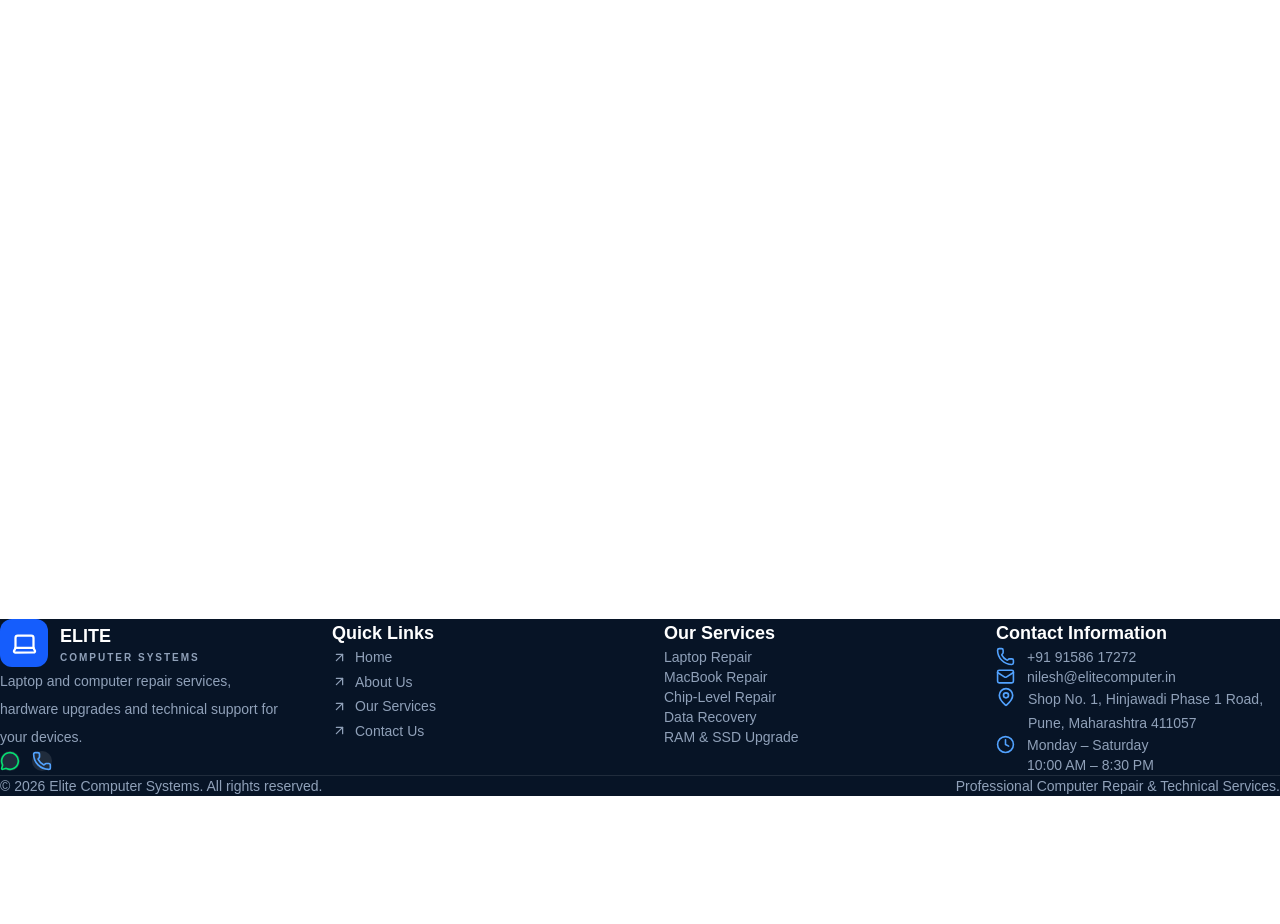
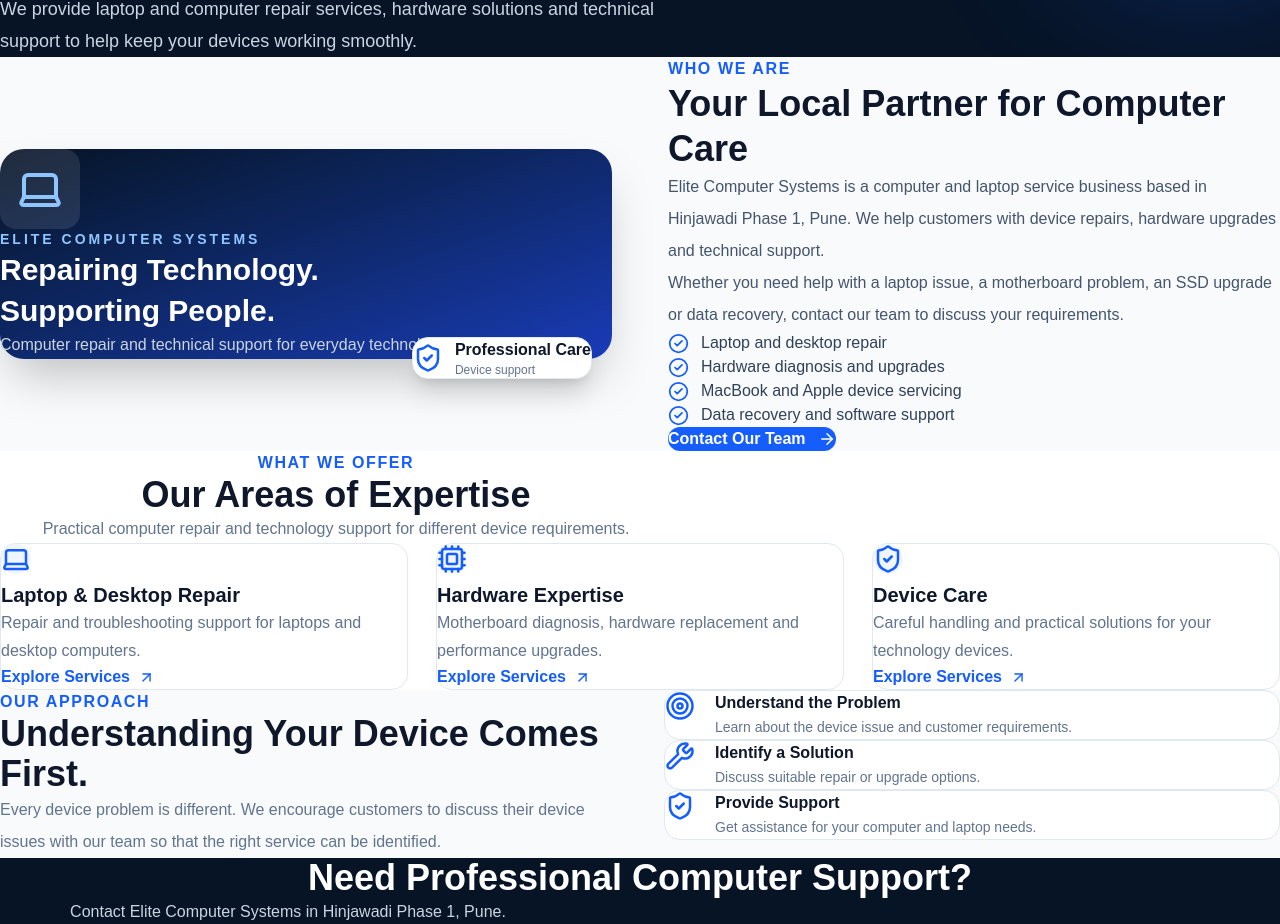
Before and after one commit to Vishallokhande8788/SMBT, a React app in the folder elite-computer-systems/frontend/: page /about in a window 1280 px wide. Shown: the part 230-1154 px from the top of the page. Before the commit the page ends 1026 px from the top, so only its background shows below. Built offline with nearby package versions, Linux system fonts and the light colour scheme; the HTML template or start-up script is replaced by a standard one.

Commit message:
Build premium about us page

```diff
--- a/elite-computer-systems/frontend/src/pages/About.jsx
+++ b/elite-computer-systems/frontend/src/pages/About.jsx
@@ -1,10 +1,279 @@
+
+import { Link } from 'react-router-dom';
+import {
+  ArrowRight,
+  ArrowUpRight,
+  Laptop,
+  Cpu,
+  ShieldCheck,
+  Wrench,
+  Target,
+  CheckCircle2,
+  Phone
+} from 'lucide-react';
+
+const expertise = [
+  {
+    icon: Laptop,
+    title: 'Laptop & Desktop Repair',
+    description: 'Repair and troubleshooting support for laptops and desktop computers.'
+  },
+  {
+    icon: Cpu,
+    title: 'Hardware Expertise',
+    description: 'Motherboard diagnosis, hardware replacement and performance upgrades.'
+  },
+  {
+    icon: ShieldCheck,
+    title: 'Device Care',
+    description: 'Careful handling and practical solutions for your technology devices.'
+  }
+];
+
 function About() {
-    return (
-        <div className="p-10">
-            <h1 className="text-3xl font-bold">About Us</h1>
-            <p>We provide professional laptop and computer repair services.</p>
+  return (
+    <div className="bg-[#f8fafc] text-slate-900">
+
+      {/* PAGE HERO */}
+      <section className="relative overflow-hidden bg-[#071426] text-white">
+        <div className="absolute -right-20 -top-32 h-80 w-80 rounded-full bg-blue-600/20 blur-3xl" />
+
+        <div className="relative mx-auto max-w-7xl px-6 py-24">
+          <p className="font-bold tracking-[3px] text-blue-400">
+            ABOUT ELITE COMPUTER SYSTEMS
+          </p>
+
+          <h1 className="mt-5 max-w-3xl text-4xl font-bold leading-tight sm:text-6xl">
+            Technology Solutions
+            <span className="block text-blue-400">
+              You Can Count On.
+            </span>
+          </h1>
+
+          <p className="mt-6 max-w-2xl text-lg leading-8 text-slate-300">
+            We provide laptop and computer repair services,
+            hardware solutions and technical support to help
+            keep your devices working smoothly.
+          </p>
         </div>
-    );
+      </section>
+
+      {/* ABOUT INTRO */}
+      <section className="mx-auto grid max-w-7xl items-center gap-14 px-6 py-24 md:grid-cols-2">
+
+        <div className="relative">
+          <div className="rounded-3xl bg-gradient-to-br from-[#071426] to-blue-800 p-10 text-white shadow-2xl sm:p-14">
+            <div className="flex h-20 w-20 items-center justify-center rounded-2xl bg-white/10 text-blue-300">
+              <Laptop size={48} />
+            </div>
+
+            <p className="mt-10 text-sm font-semibold tracking-[3px] text-blue-300">
+              ELITE COMPUTER SYSTEMS
+            </p>
+
+            <h2 className="mt-4 text-3xl font-bold leading-snug">
+              Repairing Technology.
+              <br />
+              Supporting People.
+            </h2>
+
+            <p className="mt-5 leading-7 text-slate-300">
+              Computer repair and technical support for
+              everyday technology needs.
+            </p>
+          </div>
+
+          <div className="absolute -bottom-5 -right-3 rounded-2xl border border-slate-200 bg-white p-5 shadow-xl sm:right-5">
+            <div className="flex items-center gap-3">
+              <ShieldCheck className="text-blue-600" size={30} />
+              <div>
+                <p className="font-bold">Professional Care</p>
+                <p className="text-xs text-slate-500">Device support</p>
+              </div>
+            </div>
+          </div>
+        </div>
+
+        <div>
+          <p className="font-bold tracking-widest text-blue-600">
+            WHO WE ARE
+          </p>
+
+          <h2 className="mt-4 text-3xl font-bold leading-tight sm:text-4xl">
+            Your Local Partner for Computer Care
+          </h2>
+
+          <p className="mt-6 leading-8 text-slate-600">
+            Elite Computer Systems is a computer and laptop
+            service business based in Hinjawadi Phase 1, Pune.
+            We help customers with device repairs, hardware
+            upgrades and technical support.
+          </p>
+
+          <p className="mt-4 leading-8 text-slate-600">
+            Whether you need help with a laptop issue, a
+            motherboard problem, an SSD upgrade or data recovery,
+            contact our team to discuss your requirements.
+          </p>
+
+          <div className="mt-8 space-y-4">
+            {[
+              'Laptop and desktop repair',
+              'Hardware diagnosis and upgrades',
+              'MacBook and Apple device servicing',
+              'Data recovery and software support'
+            ].map((item) => (
+              <div key={item} className="flex items-center gap-3">
+                <CheckCircle2 className="shrink-0 text-blue-600" size={21} />
+                <span className="font-medium text-slate-700">{item}</span>
+              </div>
+            ))}
+          </div>
+
+          <Link
+            to="/contact"
+            className="mt-9 inline-flex items-center gap-3 rounded-xl bg-blue-600 px-7 py-4 font-bold text-white transition hover:bg-blue-700"
+          >
+            Contact Our Team <ArrowRight size={18} />
+          </Link>
+        </div>
+
+      </section>
+
+      {/* OUR EXPERTISE */}
+      <section className="bg-white py-24">
+        <div className="mx-auto max-w-7xl px-6">
+
+          <div className="mx-auto mb-14 max-w-2xl text-center">
+            <p className="font-bold tracking-widest text-blue-600">
+              WHAT WE OFFER
+            </p>
+
+            <h2 className="mt-4 text-3xl font-bold sm:text-4xl">
+              Our Areas of Expertise
+            </h2>
+
+            <p className="mt-4 leading-7 text-slate-500">
+              Practical computer repair and technology
+              support for different device requirements.
+            </p>
+          </div>
+
+          <div className="grid gap-7 md:grid-cols-3">
+            {expertise.map((item) => {
+              const Icon = item.icon;
+
+              return (
+                <div
+                  key={item.title}
+                  className="group rounded-2xl border border-slate-200 p-8 transition hover:-translate-y-2 hover:shadow-xl"
+                >
+                  <div className="mb-6 inline-flex rounded-2xl bg-blue-50 p-4 text-blue-600 transition group-hover:bg-blue-600 group-hover:text-white">
+                    <Icon size={30} />
+                  </div>
+
+                  <h3 className="text-xl font-bold">{item.title}</h3>
+
+                  <p className="mt-4 leading-7 text-slate-500">
+                    {item.description}
+                  </p>
+
+                  <Link
+                    to="/services"
+                    className="mt-6 inline-flex items-center gap-2 font-semibold text-blue-600"
+                  >
+                    Explore Services <ArrowUpRight size={17} />
+                  </Link>
+                </div>
+              );
+            })}
+          </div>
+
+        </div>
+      </section>
+
+      {/* OUR APPROACH */}
+      <section className="mx-auto grid max-w-7xl gap-12 px-6 py-24 md:grid-cols-2">
+
+        <div>
+          <p className="font-bold tracking-widest text-blue-600">
+            OUR APPROACH
+          </p>
+
+          <h2 className="mt-4 text-3xl font-bold sm:text-4xl">
+            Understanding Your Device Comes First.
+          </h2>
+
+          <p className="mt-6 leading-8 text-slate-500">
+            Every device problem is different. We encourage
+            customers to discuss their device issues with our
+            team so that the right service can be identified.
+          </p>
+        </div>
+
+        <div className="space-y-5">
+          <div className="flex gap-5 rounded-2xl border border-slate-200 bg-white p-6">
+            <Target className="shrink-0 text-blue-600" size={30} />
+            <div>
+              <h3 className="font-bold">Understand the Problem</h3>
+              <p className="mt-2 text-sm leading-6 text-slate-500">
+                Learn about the device issue and customer requirements.
+              </p>
+            </div>
+          </div>
+
+          <div className="flex gap-5 rounded-2xl border border-slate-200 bg-white p-6">
+            <Wrench className="shrink-0 text-blue-600" size={30} />
+            <div>
+              <h3 className="font-bold">Identify a Solution</h3>
+              <p className="mt-2 text-sm leading-6 text-slate-500">
+                Discuss suitable repair or upgrade options.
+              </p>
+            </div>
+          </div>
+
+          <div className="flex gap-5 rounded-2xl border border-slate-200 bg-white p-6">
+            <ShieldCheck className="shrink-0 text-blue-600" size={30} />
+            <div>
+              <h3 className="font-bold">Provide Support</h3>
+              <p className="mt-2 text-sm leading-6 text-slate-500">
+                Get assistance for your computer and laptop needs.
+              </p>
+            </div>
+          </div>
+        </div>
+
+      </section>
+
+      {/* CONTACT CTA */}
+      <section className="bg-[#071426] px-6 py-20 text-center text-white">
+        <h2 className="text-3xl font-bold sm:text-4xl">
+          Need Professional Computer Support?
+        </h2>
+
+        <p className="mx-auto mt-5 max-w-xl leading-7 text-slate-300">
+          Contact Elite Computer Systems in Hinjawadi Phase 1, Pune.
+        </p>
+
+        <div className="mt-8 flex flex-wrap justify-center gap-4">
+          <Link
+            to="/contact"
+            className="inline-flex items-center gap-2 rounded-xl bg-blue-600 px-7 py-4 font-bold transition hover:bg-blue-500"
+          >
+            Get in Touch <ArrowRight size={18} />
+          </Link>
+
+          <a
+            href="tel:+919158617272"
+            className="inline-flex items-center gap-2 rounded-xl border border-white/20 px-7 py-4 font-bold transition hover:bg-white/10"
+          >
+            <Phone size={18} /> Call Now
+          </a>
+        </div>
+      </section>
+
+    </div>
+  );
 }
 
 export default About;
```
